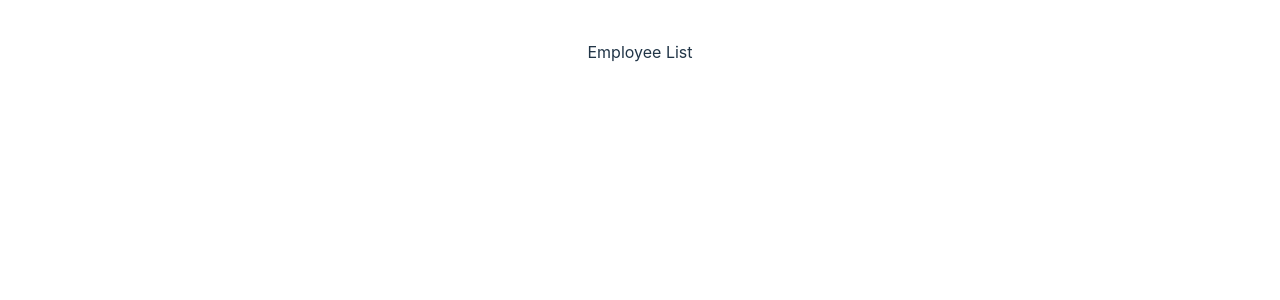
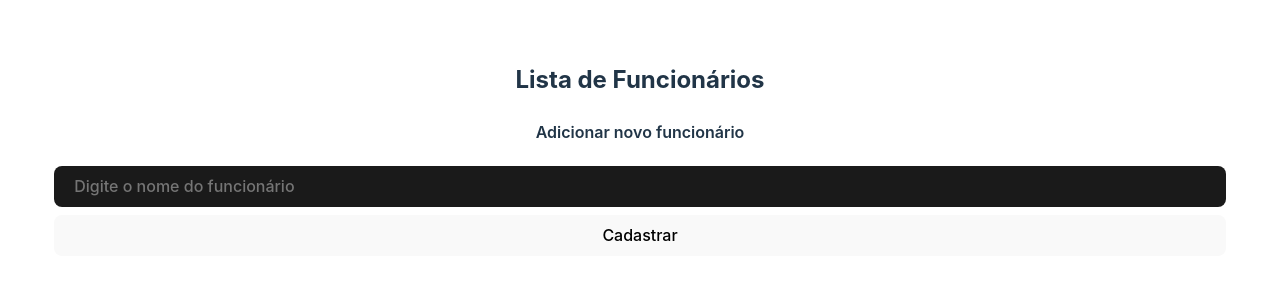
Before and after one commit to Maiquinho/react-lab, a React (Vite) app: page / in a window 1280 px wide. Shown: the top 300 px of the page. Built offline with nearby package versions, Linux system fonts and the light colour scheme.

Commit message:
feat: add employee

```diff
--- a/package.json
+++ b/package.json
@@ -11,7 +11,8 @@
   "dependencies": {
     "axios": "^1.3.5",
     "react": "^18.2.0",
-    "react-dom": "^18.2.0"
+    "react-dom": "^18.2.0",
+    "uuid": "^9.0.0"
   },
   "devDependencies": {
     "@types/react": "^18.0.26",
--- /dev/null
+++ b/src/components/AddEmployee/index.tsx
@@ -0,0 +1,29 @@
+import { useState } from "react";
+import { EmployeeField, EmployeeSubmitForm } from '../../types/Employees';
+
+import './styles.css';
+
+
+export function AddEmployee({ onAdd }: EmployeeSubmitForm) {
+    const [employeeField, setEmployeeField] = useState('');
+
+
+    function handleEmployeeField(e: EmployeeField) {
+        setEmployeeField(e.target.value);
+    }
+
+    function handleAddEmployee(){
+        onAdd(employeeField);
+        setEmployeeField('');
+    }
+
+
+    return (
+        <fieldset className="add-employee-fieldset">
+            <legend>Adicionar novo funcionário</legend>
+
+            <input type="text" placeholder='Digite o nome do funcionário' onChange={handleEmployeeField} value={employeeField} />
+            <button onClick={handleAddEmployee}>Cadastrar</button>
+        </fieldset>
+    )
+}
--- /dev/null
+++ b/src/components/AddEmployee/styles.css
@@ -0,0 +1,26 @@
+.add-employee-fieldset {
+    border: none;
+}
+
+.add-employee-fieldset legend {
+    font-weight: 600;
+    margin-bottom: 16px;
+}
+
+.add-employee-fieldset input {
+    border-radius: 8px;
+    border: 1px solid transparent;
+    padding: 0.6em 1.2em;
+    font-size: 1em;
+    font-weight: 500;
+    font-family: inherit;
+    background-color: #1a1a1a;
+    cursor: pointer;
+    transition: border-color 0.25s;
+
+    margin-bottom: 8px;
+}
+
+.add-employee-fieldset input, .add-employee-fieldset button {
+    width: 100%;
+}
--- a/src/components/EmployeeList/index.tsx
+++ b/src/components/EmployeeList/index.tsx
@@ -1,9 +1,32 @@
+import { useEmployeeReducer } from '../../hooks/reducers/employeeReducer';
+import { AddEmployee } from '../AddEmployee';
+
 import './styles.css';
 
 
-export function EmployeeList(){
+export function EmployeeList() {
+    const [employeeListState, employeeListDispatch] = useEmployeeReducer();
 
-    return(
-        <div>Employee List</div>
+
+    return (
+        <div className='employee-list'>
+            <h2>Lista de Funcionários</h2>
+
+            <ul>
+                {employeeListState.map((employeeListItem, index) => (
+                    <li key={index}>id: {employeeListItem.id} Nome: {employeeListItem.name}</li>
+                ))}
+            </ul>
+
+            <AddEmployee
+                onAdd={newEmployee => employeeListDispatch({
+                    type: 'ADD',
+                    payload: {
+                        name: newEmployee
+                    }
+                })}
+            />
+
+        </div>
     )
 }
--- a/src/components/EmployeeList/styles.css
+++ b/src/components/EmployeeList/styles.css
@@ -0,0 +1,3 @@
+.employee-list h2 {
+    margin: 28px 0;
+}
--- a/src/hooks/reducers/employeeReducer.ts
+++ b/src/hooks/reducers/employeeReducer.ts
@@ -10,10 +10,13 @@ function reducer(state: Employees, action: ActionType){
     switch(action.type){
         case 'ADD':
             if(action.payload?.name){
-                state.push({
+                const newState = [...state];
+                newState.push({
                     id: uuidv4(),
                     name: action.payload?.name
                 });
+
+                return newState;
             }
         break;
 
```
Also changed, not shown: src/types/Employees.ts (+8 -0 lines), 1 other file (tests, documents, lock files or other folders).
